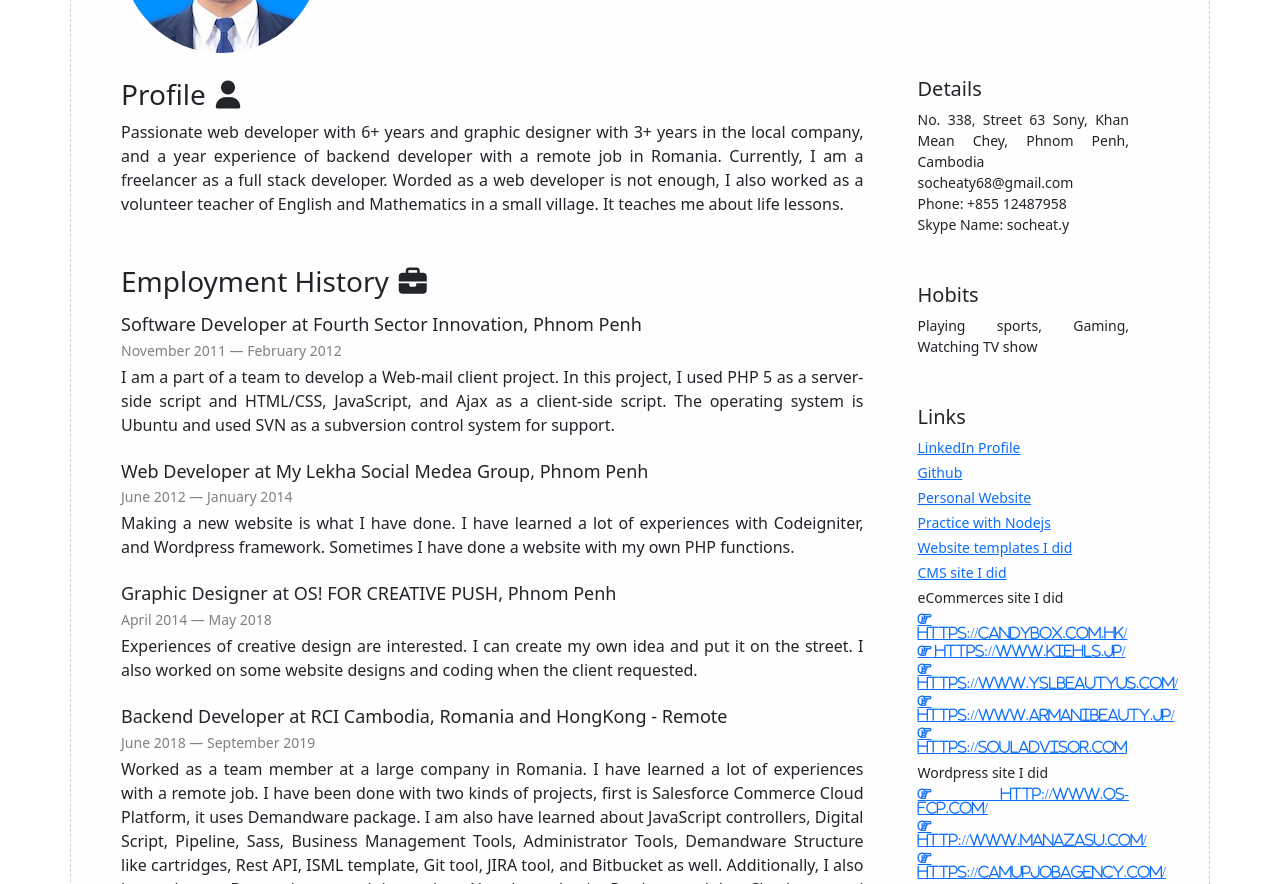
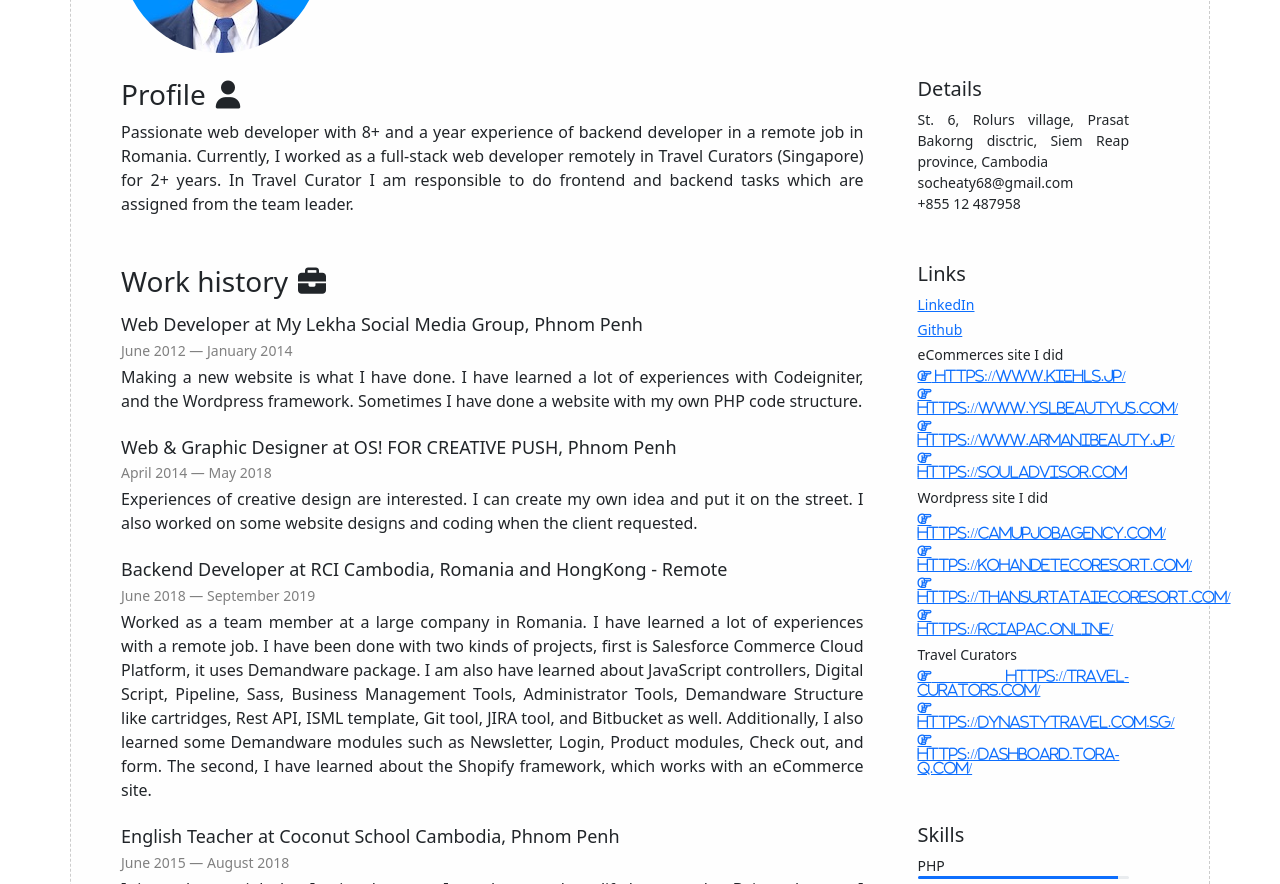
Before and after one commit to yornsocheat/socheatyorn.info, a plain HTML site: page index.html in a window 1280 px wide. Shown: the part 348-1232 px from the top of the page. Drawn offline with nearby package versions, Linux system fonts and the light colour scheme.

Commit message:
Update resume early 2025

```diff
--- a/index.html
+++ b/index.html
@@ -33,7 +33,7 @@
             </div>
             <div class="col p-4 d-flex flex-column position-static">
                 <h1 class="mt-4 mb-0">Socheat Yorn</h1>
-                <p class="text-gray"><strong>Full Stack Developer - PHP Laravel & JavaScript</strong><br />10<sup>+</sup> Years Experiences</p>
+                <p class="text-gray"><strong>Full Stack Developer - PHP Laravel, ExpressJs, Roby on Rail</strong><br />10<sup>+</sup> Years Experiences</p>
             </div>
         </header>
         <div class="row">
@@ -47,9 +47,6 @@
             <div class="col-12 col-md-3">
                 <div class="main-item" id="details">
                     <h5>Details</h5>
-                </div>
-                <div class="main-item" id="hobits">
-                    <h5 class="mt-5">Hobits</h5>
                 </div>
                 <div class="main-item" id="links">
                     <h5 class="mt-5">Links</h5>
--- a/js/app.js
+++ b/js/app.js
@@ -1,332 +1,313 @@
-import _r from "../modules/render.js";
+import _r from '../modules/render.js';
 
 let profile = {
-  title: "Profile",
+  title: 'Profile',
   description:
-    "Passionate web developer with 6+ years and graphic designer with 3+ years in the local company, and a year experience of backend developer with a remote job in Romania. Currently, I am a freelancer as a full stack developer. Worded as a web developer is not enough, I also worked as a volunteer teacher of English and Mathematics in a small village. It teaches me about life lessons.",
+    'Passionate web developer with 8+ and a year experience of backend developer in a remote job in Romania. Currently, I worked as a full-stack web developer remotely in Travel Curators (Singapore) for 2+ years. In Travel Curator I am responsible to do frontend and backend tasks which are assigned from the team leader.',
 };
 
 let experiences = [
   {
-    jobTitle: "Software Developer",
-    employer: "Fourth Sector Innovation",
-    startDate: "November 2011",
-    endDate: "February 2012",
-    city: "Phnom Penh",
-    created_at: "2011-11-01",
+    jobTitle: 'Web Developer',
+    employer: 'My Lekha Social Media Group',
+    startDate: 'June 2012',
+    endDate: 'January 2014',
+    city: 'Phnom Penh',
+    created_at: '2012-06-01',
     description:
-      "I am a part of a team to develop a Web-mail client project. In this project, I used PHP 5 as a server-side script and HTML/CSS, JavaScript, and Ajax as a client-side script. The operating system is Ubuntu and used SVN as a subversion control system for support.",
+      'Making a new website is what I have done. I have learned a lot of experiences  with Codeigniter, and the Wordpress framework. Sometimes I have done a website  with my own PHP code structure.',
   },
   {
-    jobTitle: "Web Developer",
-    employer: "My Lekha Social Medea Group",
-    startDate: "June 2012",
-    endDate: "January 2014",
-    city: "Phnom Penh",
-    created_at: "2012-06-01",
+    jobTitle: 'Web & Graphic Designer',
+    employer: 'OS! FOR CREATIVE PUSH',
+    startDate: 'April 2014',
+    endDate: 'May 2018',
+    city: 'Phnom Penh',
+    created_at: '2014-04-01',
     description:
-      "Making a new website is what I have done. I have learned a lot of experiences with Codeigniter, and Wordpress framework. Sometimes I have done a website with my own PHP functions.",
+      'Experiences of creative design are interested. I can create my own idea and put it on the street. I also worked on some website designs and coding when the client requested.',
   },
   {
-    jobTitle: "Graphic Designer",
-    employer: "OS! FOR CREATIVE PUSH",
-    startDate: "April 2014",
-    endDate: "May 2018",
-    city: "Phnom Penh",
-    created_at: "2014-04-01",
+    jobTitle: 'Backend Developer',
+    employer: 'RCI Cambodia',
+    startDate: 'June 2018',
+    endDate: 'September 2019',
+    city: 'Romania and HongKong - Remote',
+    created_at: '2018-06-01',
     description:
-      "Experiences of creative design are interested. I can create my own idea and put it on the street. I also worked on some website designs and coding when the client requested.",
+      'Worked as a team member at a large company in Romania. I have learned a lot of experiences with a remote job. I have been done with two kinds of projects, first is Salesforce Commerce Cloud Platform, it uses Demandware package. I am also have learned about JavaScript controllers, Digital Script, Pipeline, Sass, Business Management Tools, Administrator Tools, Demandware Structure like cartridges, Rest API, ISML template, Git tool, JIRA tool, and Bitbucket as well. Additionally, I also learned some Demandware modules such as Newsletter, Login, Product modules, Check out, and form. The second, I have learned about the Shopify framework, which works with an eCommerce site.',
   },
   {
-    jobTitle: "Backend Developer",
-    employer: "RCI Cambodia",
-    startDate: "June 2018",
-    endDate: "September 2019",
-    city: "Romania and HongKong - Remote",
-    created_at: "2018-06-01",
-    description:
-      "Worked as a team member at a large company in Romania. I have learned a lot of experiences with a remote job. I have been done with two kinds of projects, first is Salesforce Commerce Cloud Platform, it uses Demandware package. I am also have learned about JavaScript controllers, Digital Script, Pipeline, Sass, Business Management Tools, Administrator Tools, Demandware Structure like cartridges, Rest API, ISML template, Git tool, JIRA tool, and Bitbucket as well. Additionally, I also learned some Demandware modules such as Newsletter, Login, Product modules, Check out, and form. The second, I have learned about the Shopify framework, which works with an eCommerce site.",
-  },
-  {
-    jobTitle: "English Teacher",
-    employer: "Coconut School Cambodia",
-    startDate: "June 2015",
-    endDate: "August 2018",
-    city: "Phnom Penh",
-    created_at: "2015-06-01",
+    jobTitle: 'English Teacher',
+    employer: 'Coconut School Cambodia',
+    startDate: 'June 2015',
+    endDate: 'August 2018',
+    city: 'Phnom Penh',
+    created_at: '2015-06-01',
     description:
       'It is a volunteer job that I enjoy the most. It teaches me about life lessons a lot. Being a human, I should care about the people around me and also around the world as much as possible.  Why? because the world is our home. Should I protect my home? Yes, I should. Many people now destroy their homes by cut trees, throw rubbish away into the water, and kills some important animals. Why they do it? Because they don\'t have the knowledge, so I should spend my time to educate them as much as I can. "A big change needs smalls change."',
   },
   {
-    jobTitle: "Full-stack Developer",
-    employer: "Freelancer",
-    startDate: "September 2019",
-    endDate: "Present",
-    city: "Phnom Penh",
-    created_at: "2019-09-01",
+    jobTitle: 'Full-stack Developer',
+    employer: 'Freelancer',
+    startDate: 'September 2019',
+    endDate: 'Present',
+    city: 'Phnom Penh',
+    created_at: '2019-09-01',
     description:
-      "Coding in JavaScript is my activity. I am also doing on a mobile app project, which is a project that uses react-native to build. I am not a professional with react-native but I just want to challenge myself.",
+      'Coding in JavaScript is my activity. I am also doing on a mobile app project, which is a project that uses react-native to build. I am not a professional with react-native but I just want to challenge myself.',
   },
   {
-    jobTitle: "Senior Web Developer",
-    employer: "SoulAdvisor",
-    startDate: "Feb 2020",
-    endDate: "Nov 2022",
-    city: "Phnom Penh, Cambodia",
-    created_at: "2020-02-01",
-    description: "I have joined the SoulAdvisor team 2 years+ to build a big wellness market platform which can help practitioner who have a real skill meet with customer who need a service to treat their soul. To build that project, we use Laravel Framework as API and ReactJs as User Interface. We have use Jira Scrum Master to manage and grow the project. Step by step the project grow and can lunch the first time in Australia and New Zealand."
+    jobTitle: 'Senior Web Developer',
+    employer: 'SoulAdvisor',
+    startDate: 'Feb 2020',
+    endDate: 'Nov 2022',
+    city: 'Phnom Penh, Cambodia',
+    created_at: '2020-02-01',
+    description:
+      'I have joined the SoulAdvisor team 2 years+ to build a big wellness market platform which can help practitioner who have a real skill meet with customer who need a service to treat their soul. To build that project, we use Laravel Framework as API and ReactJs as User Interface. We have use Jira Scrum Master to manage and grow the project. Step by step the project grow and can lunch the first time in Australia and New Zealand.',
   },
   {
-    jobTitle: "Senior Full Stack Web Developer",
-    employer: "Travel Curators",
-    startDate: "Mar 2023",
-    endDate: "Present",
-    city: "Remote - Singapore",
-    created_at: "2023-03-01",
-    description: "Currently I am joining the Travel Curators team to manage and build mobile app and web app for the travel agency using Laravel Framework and NodeJs as Backend. NextJS and ReactJS as Frontend."
-  }
+    jobTitle: 'Senior Full Stack Web Developer',
+    employer: 'Travel Curators',
+    startDate: 'Mar 2023',
+    endDate: 'Present',
+    city: 'Remote - Singapore',
+    created_at: '2023-03-01',
+    description:
+      'Currently I am joining the Travel Curators team to manage and build mobile app and web app for the travel agency using Laravel Framework and NodeJs as Backend. NextJS and ReactJS as Frontend.',
+  },
 ];
 
 let educations = [
   {
-    school: "Bunrany Hun Sen Koh Choram",
-    degree: "Secondary School",
-    startDate: "October 2002",
-    endDate: "July 2005",
-    city: "Kandal",
-    description: "",
+    school: 'Bunrany Hun Sen Koh Choram',
+    degree: 'Secondary School',
+    startDate: 'October 2002',
+    endDate: 'July 2005',
+    city: 'Kandal',
+    description: '',
   },
   {
-    school: "Hun Sen Khsach Kandal",
-    degree: "High School",
-    startDate: "October 2005",
-    endDate: "July 2008",
-    city: "Kandal",
-    description: "",
+    school: 'Hun Sen Khsach Kandal',
+    degree: 'High School',
+    startDate: 'October 2005',
+    endDate: 'July 2008',
+    city: 'Kandal',
+    description: '',
   },
   {
-    school: "Cambodian Mekong University",
-    degree: "Bachelor of Computer Information Technology",
-    startDate: "November 2008",
-    endDate: "October 2012",
-    city: "Phnom Penh",
+    school: 'Cambodian Mekong University',
+    degree: 'Bachelor of Computer Information Technology',
+    startDate: 'November 2008',
+    endDate: 'October 2012',
+    city: 'Phnom Penh',
     description:
-      "Completed with a website design project, and a database management system project (Inventory). I have a great final project before graduating, and the name of this project is the Online Student Attendant Management System. I am a tutor at a Graphic Design class and Microsoft offices class.",
+      'Completed with a website design project, and a database management system project (Inventory). I have a great final project before graduating, and the name of this project is the Online Student Attendant Management System. I am a tutor at a Graphic Design class and Microsoft offices class.',
   },
 ];
 
 let courses = [
   {
-    institution: "Paññāsāstra",
-    name: "General English as a Second Language",
-    startDate: "October 2012",
-    endDate: "July 2015",
+    institution: 'Paññāsāstra',
+    name: 'General English as a Second Language',
+    startDate: 'October 2012',
+    endDate: 'July 2015',
   },
   {
-    institution: "Edniche English School",
-    name: "Guaranteed General English Program",
-    startDate: "September 2019",
-    endDate: "Present",
+    institution: 'Edniche English School',
+    name: 'Guaranteed General English Program',
+    startDate: 'September 2019',
+    endDate: 'Present',
   },
   {
-    institution: "Udemy.com",
-    name: "Node.js",
-    startDate: "April 2019",
-    endDate: "Present",
+    institution: 'Udemy.com',
+    name: 'Node.js',
+    startDate: 'April 2019',
+    endDate: 'Present',
   },
   {
-    institution: "Udemy.com",
-    name: "Modern Javascript",
-    startDate: "August 2019",
-    endDate: "Present",
+    institution: 'Udemy.com',
+    name: 'Modern Javascript',
+    startDate: 'August 2019',
+    endDate: 'Present',
   },
   {
-    institution: "Udemy.com",
-    name: "React Native with Firebase",
-    startDate: "October 2019",
-    endDate: "Present",
+    institution: 'Udemy.com',
+    name: 'React Native with Firebase',
+    startDate: 'October 2019',
+    endDate: 'Present',
   },
 ];
 
 let references = [
   {
-    fullName: "Ms. Anshu Saini",
-    company: "OSF Global Services",
-    phone: "91 98114 65583",
-    email: "",
+    fullName: 'Mr. Hiromitsu Nakaue',
+    company: 'Travel Curators / Dynasty Travel, ABEJA Singapore NKK Consulting Pte. Ltd',
+    phone: '',
+    email: 'hiromitsunakaue@gmail.com',
   },
   {
-    fullName: "Mr. Rajnikant Patoliya",
-    company: "OSF Global Services",
-    phone: "91 97250 30799",
-    email: "",
+    fullName: 'Mr. Jaryl Sim, CTO',
+    company: 'Travel Curators',
+    phone: '+65 9113 4349',
+    email: '',
   },
   {
-    fullName: "Mr. Lai Chhykun",
-    company: "RCI Cambodia",
-    phone: "855 93 291 910",
-    email: "",
+    fullName: 'Mr. Thaisan, Software Engineer',
+    company: 'Travel Curators',
+    phone: '+855 69 301363',
+    email: '',
   },
 ];
 
 let details = {
-  address: "No. 338, Street 63 Sony, Khan Mean Chey, Phnom Penh, Cambodia",
-  phone: "855 12487958",
-  skype: "socheat.y",
-  email: "socheaty68@gmail.com",
+  address: 'St. 6, Rolurs village, Prasat Bakorng disctric, Siem Reap province, Cambodia',
+  phone: '+855 12 487958',
+  email: 'socheaty68@gmail.com',
 };
-
-let hobits = ["Playing sports, Gaming, Watching TV show"];
 
 let links = [
   {
-    title: "LinkedIn Profile",
-    link: ["https://www.linkedin.com/in/yorn-socheat-04b50a42/"],
+    title: 'LinkedIn',
+    urls: ['https://www.linkedin.com/in/yorn-socheat/'],
   },
   {
-    title: "Github",
-    link: ["https://github.com/yornsocheat"],
+    title: 'Github',
+    urls: ['https://github.com/yornsocheat'],
   },
   {
-    title: "Personal Website",
-    link: ["http://healthykh.com/"],
-  },
-  {
-    title: "Practice with Nodejs",
-    link: ["https://app-nhs.herokuapp.com/"],
-  },
-  {
-    title: "Website templates I did",
-    link: ["http://demo.healthykh.com/"],
-  },
-  {
-    title: "CMS site I did",
-    link: ["https://skyangkorair.com/admin/"],
-  },
-  {
-    title: "eCommerces site I did",
-    link: [
-      "https://candybox.com.hk/",
-      "https://www.kiehls.jp/",
-      "https://www.yslbeautyus.com/",
-      "https://www.armanibeauty.jp/",
-      "https://souladvisor.com"
+    title: 'eCommerces site I did',
+    urls: [
+      'https://www.kiehls.jp/',
+      'https://www.yslbeautyus.com/',
+      'https://www.armanibeauty.jp/',
+      'https://souladvisor.com',
     ],
   },
   {
-    title: "Wordpress site I did",
-    link: [
-      "http://www.os-fcp.com/",
-      "http://www.manazasu.com/",
-      "https://camupjobagency.com/",
-      "https://kohandetecoresort.com/",
-      "https://thansurtataiecoresort.com/",
-      "https://rciapac.online/",
+    title: 'Wordpress site I did',
+    urls: [
+      'https://camupjobagency.com/',
+      'https://kohandetecoresort.com/',
+      'https://thansurtataiecoresort.com/',
+      'https://rciapac.online/',
+    ],
+  },
+  {
+    title: 'Travel Curators',
+    urls: [
+      'https://travel-curators.com/',
+      'https://dynastytravel.com.sg/',
+      'https://dashboard.tora-q.com/',
     ],
   },
 ];
 
 let skills = [
   {
-    name: "PHP",
+    name: 'PHP',
     level: 95,
   },
   {
-    name: "Laravel",
+    name: 'Laravel',
     level: 50,
   },
   {
-    name: "JavaScript",
+    name: 'JavaScript',
     level: 75,
   },
   {
-    name: "NodeJs",
+    name: 'NodeJs',
+    level: 70,
+  },
+  {
+    name: 'Roby on Rail',
     level: 50,
   },
   {
-    name: "ReactJs",
+    name: 'ReactJs',
+    level: 85,
+  },
+  {
+    name: 'NextJs',
+    level: 70,
+  },
+  {
+    name: 'React Native',
     level: 50,
   },
   {
-    name: "React Native",
+    name: 'HTML5 & CSS3',
+    level: 75,
+  },
+  {
+    name: 'MySQL',
+    level: 75,
+  },
+  {
+    name: 'JIRA',
     level: 50,
   },
   {
-    name: "HTML & CSS",
+    name: 'Git',
     level: 75,
   },
   {
-    name: "MySQL",
+    name: 'Bitbucket',
+    level: 50,
+  },
+  {
+    name: 'WordPress',
     level: 75,
   },
   {
-    name: "JIRA",
+    name: 'Bootstrap',
+    level: 100,
+  },
+  {
+    name: 'Tailwind',
+    level: 80,
+  },
+  {
+    name: 'Graphic Design',
+    level: 100,
+  },
+  {
+    name: 'Salesforces',
     level: 50,
   },
   {
-    name: "Git",
-    level: 75,
-  },
-  {
-    name: "Bitbucket",
+    name: 'Linux Hosting',
     level: 50,
   },
   {
-    name: "WordPress",
-    level: 75,
-  },
-  {
-    name: "Codeigniter",
-    level: 75,
-  },
-  {
-    name: "Bootstrap",
-    level: 100,
-  },
-  {
-    name: "Tailwind",
-    level: 80,
-  },
-  {
-    name: "Graphic Design",
-    level: 100,
-  },
-  {
-    name: "Salesforces",
+    name: 'Docker',
     level: 50,
   },
   {
-    name: "Linux Hosting",
-    level: 50,
-  },
-  {
-    name: "Docker",
-    level: 50,
-  },
-  {
-    name: "AWS",
+    name: 'AWS',
     level: 50,
   },
 ];
 
 let languages = [
   {
-    name: "Khmer",
+    name: 'Khmer',
     level: 100,
   },
   {
-    name: "English",
+    name: 'English',
     level: 75,
   },
 ];
 
-_r.renderProfile(profile, "#profile");
-_r.renderExperiences(experiences, "#employment-history");
-_r.renderEducations(educations, "#educations");
-_r.renderCourses(courses, "#courses");
-_r.renderReferences(references, "#references");
-_r.renderDetails(details, "#details");
-_r.renderLinks(links, "#links");
-_r.renderSkills(skills, "#skills");
-_r.renderLanguages(languages, "#languages");
-_r.renderHobits(hobits, "#hobits");
+_r.renderProfile(profile, '#profile');
+_r.renderExperiences(experiences, '#employment-history');
+_r.renderEducations(educations, '#educations');
+_r.renderCourses(courses, '#courses');
+_r.renderReferences(references, '#references');
+_r.renderDetails(details, '#details');
+_r.renderLinks(links, '#links');
+_r.renderSkills(skills, '#skills');
+_r.renderLanguages(languages, '#languages');
--- a/modules/render.js
+++ b/modules/render.js
@@ -1,10 +1,10 @@
-const iconObj = (icon) => {
+const iconObj = icon => {
   let i = document.createElement('i');
   i.className = `fa fa-${icon} float-left mr-3 pt-1`;
   return i;
 };
 
-const descr = (descr) => {
+const descr = descr => {
   let p = document.createElement('p');
   p.innerHTML = `${descr}`;
   p.className = 'mb-4 tsize-16';
@@ -31,17 +31,23 @@ const renderExperiences = (experiences, elementID) => {
   if (experiences) {
     let h3 = document.createElement('h3');
     let i = iconObj('briefcase');
-        h3.textContent = 'Employment History';
+    h3.textContent = 'Work history';
     h3.className = 'mb-3';
     h3.appendChild(i);
     experiencesDiv.appendChild(h3);
 
     experiences.forEach(experience => {
-            if (experience.jobTitle && experience.employer && experience.startDate && experience.endDate && experience.city) {
+      if (
+        experience.jobTitle &&
+        experience.employer &&
+        experience.startDate &&
+        experience.endDate &&
+        experience.city
+      ) {
         let h5 = document.createElement('h5');
         let date = document.createElement('p');
         h5.textContent = `${experience.jobTitle} at ${experience.employer}, ${experience.city}`;
-                h5.className = 'mb-1 tsize-18'
+        h5.className = 'mb-1 tsize-18';
         date.innerHTML = `${experience.startDate} &#8213; ${experience.endDate}`;
         date.className = 'tsize-14 text-gray mb-1';
         experiencesDiv.appendChild(h5);
@@ -67,11 +73,17 @@ const renderEducations = (educations, elementID) => {
     educationsDiv.appendChild(h3);
 
     educations.forEach(education => {
-            if (education.school && education.degree && education.startDate && education.endDate && education.city) {
+      if (
+        education.school &&
+        education.degree &&
+        education.startDate &&
+        education.endDate &&
+        education.city
+      ) {
         let h5 = document.createElement('h5');
         let date = document.createElement('p');
         h5.textContent = `${education.degree} at ${education.school}, ${education.city}`;
-                h5.className = 'mb-1 tsize-18'
+        h5.className = 'mb-1 tsize-18';
         date.innerHTML = `${education.startDate} &#8213; ${education.endDate}`;
         date.className = 'tsize-14 text-gray mb-1';
         educationsDiv.appendChild(h5);
@@ -110,7 +122,6 @@ const renderCourses = (courses, elementID) => {
         coursesDiv.appendChild(p);
       }
     });
-
   }
 };
 
@@ -126,18 +137,17 @@ const renderReferences = (references, elementID) => {
     referencesDiv.appendChild(h3);
 
     references.forEach(reference => {
-            if (reference.fullName && reference.company && reference.phone) {
+      if (reference.fullName && reference.company) {
         let h5 = document.createElement('h5');
         let p = document.createElement('p');
         h5.textContent = `${reference.fullName} from ${reference.company}`;
         h5.className = 'mb-1 tsize-18';
-                p.innerHTML = `+${reference.phone} ${reference.email != '' ? ', ' + reference.email : ''}`;
+        p.innerHTML = `${reference?.phone}${reference?.phone && '<br/>'}${reference?.email}`;
         p.className = 'tsize-14 text-gray mb-4';
         referencesDiv.appendChild(h5);
         referencesDiv.appendChild(p);
       }
     });
-
   }
 };
 
@@ -145,20 +155,10 @@ const renderDetails = (details, elementID) => {
   let detailsDiv = document.querySelector(elementID);
   if (details && details.address && details.phone && details.email) {
     let p = document.createElement('p');
-        p.className = 'tsize-14 mb-1'
-        p.innerHTML = `${details.address}<br/>${details.email}<br/>Phone: +${details.phone}${(details.skype && details.skype !='') ? '<br/>Skype Name: ' + details.skype : ''}`;
+    p.className = 'tsize-14 mb-1';
+    p.innerHTML = `${details?.address}<br/>${details?.email}<br/>${details?.phone}`;
     detailsDiv.appendChild(p);
   }
-};
-
-const renderHobits = (hobits, elementID) => {
-    let hobitsDiv = document.querySelector(elementID);
-    hobits.forEach(hobit => {
-        let p = document.createElement('p');
-        p.className = 'tsize-14';
-        p.textContent = `${hobit}`;
-        hobitsDiv.appendChild(p);
-    });
 };
 
 const renderLinks = (links, elementID) => {
@@ -167,18 +167,19 @@ const renderLinks = (links, elementID) => {
     links.forEach(link => {
       let p = document.createElement('p');
       p.className = 'tsize-14 mb-1';
-            if (link.link.length > 1) {
+      if (link.urls.length > 1) {
         p.textContent = `${link.title}`;
         p.className = 'tsize-14 mb-2';
-                link.link.forEach(item => {
+        link.urls.forEach(url => {
           let a = document.createElement('a');
-                    a.href = `${item}`;
+          a.href = `${url}`;
           a.className = 'text-normal text-list mt-1 fa fa-hand-point-right';
-                    a.textContent = ` ${item}`;
+          a.textContent = ` ${url}`;
+          a.target = '_blank';
           p.appendChild(a);
         });
       } else {
-                p.innerHTML = `<a href="${link.link}" class="text-blue">${link.title}</a>`;
+        p.innerHTML = `<a href="${link.urls}" class="text-blue" target="_blank">${link.title}</a>`;
       }
       linksDiv.appendChild(p);
     });
@@ -226,10 +227,9 @@ const _r = {
   renderCourses,
   renderReferences,
   renderDetails,
-    renderHobits,
   renderLinks,
   renderSkills,
   renderLanguages,
-}
+};
 
 export default _r;
```
Also changed, not shown: 1 other file. Lines whose indentation alone changed are shown as unchanged.
